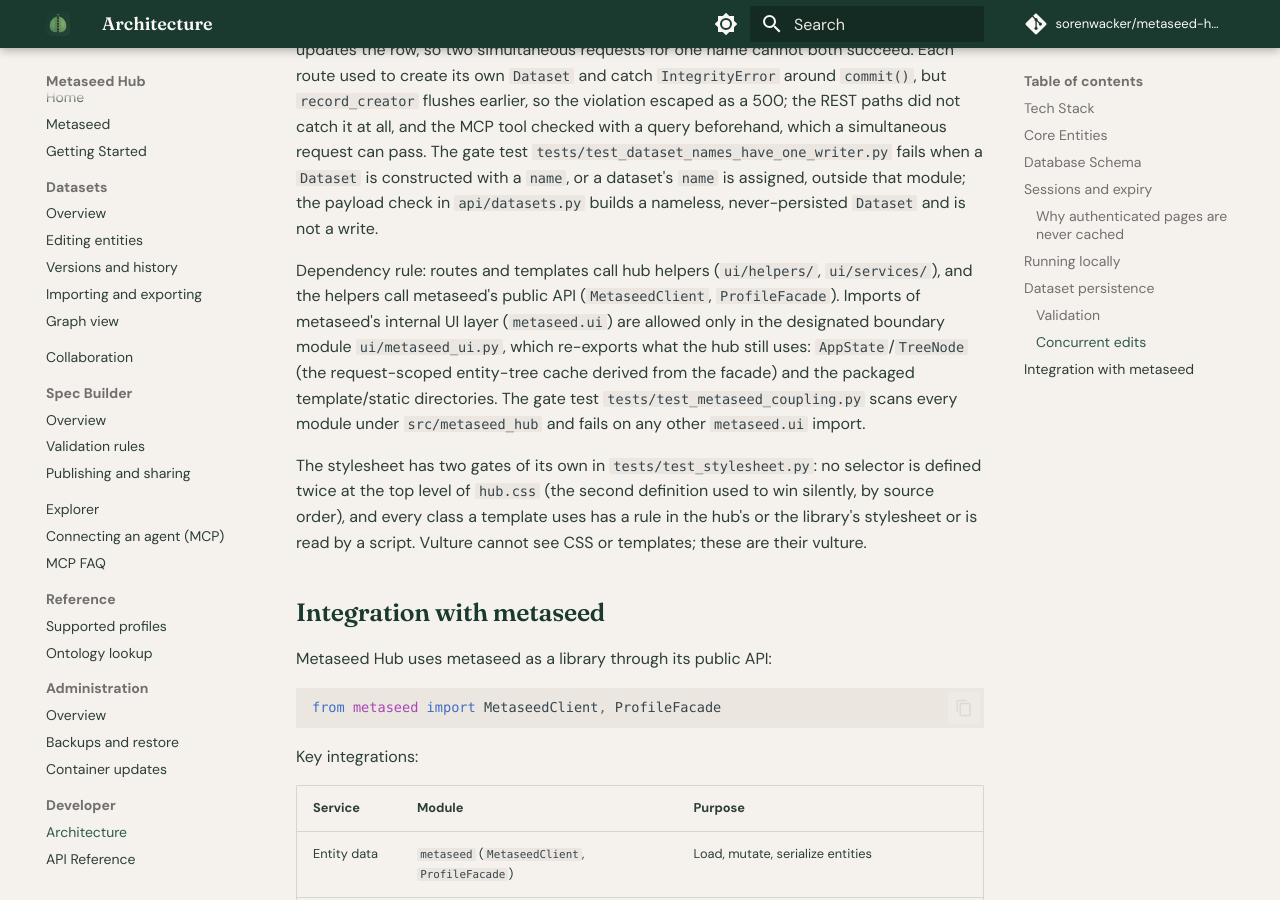
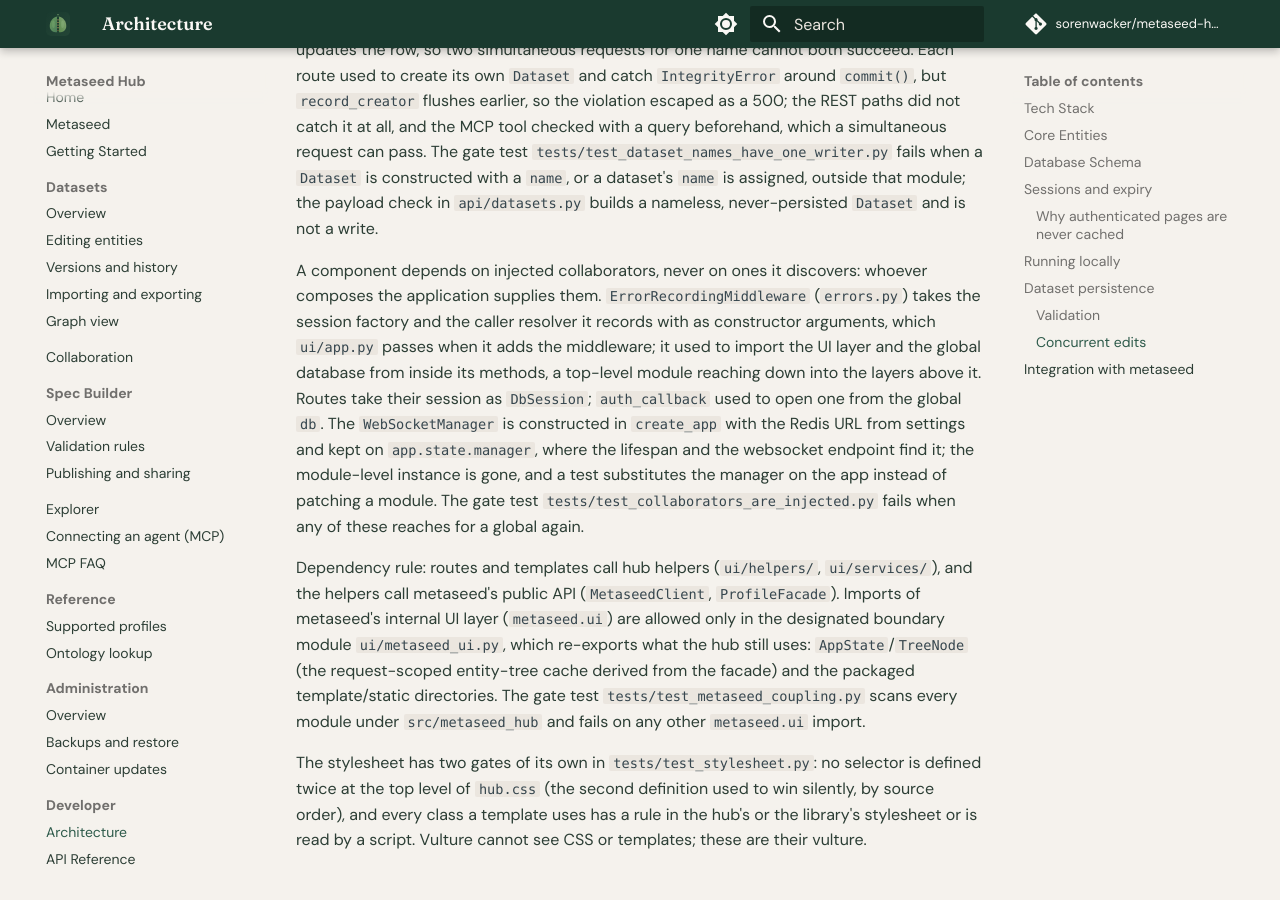
Before and after one commit to sorenwacker/metaseed-hub, an MkDocs documentation site: the page built from docs/developer/architecture.md, in a window 1280 px wide and 900 px high, scrolled down 7801 px. Built offline with MkDocs 1.6.1 and Material for MkDocs 9.7.7, drawn with Linux system fonts in a browser that asks for light colours; comment, search, counter and statistics services are not loaded.

Commit message:
Document that components take their collaborators from the composition root

```diff
--- a/docs/developer/architecture.md
+++ b/docs/developer/architecture.md
@@ -99,6 +99,8 @@ A specification draft is the same shape of problem: every edit rewrites the whol
 
 A dataset name is unique per tenant (`uq_datasets_tenant_name`). Every write that sets a name goes through `repositories/datasets.py`: `create_dataset` for the web form, file import, accession import, the MCP `create_dataset` tool and `POST /api/datasets`, and `rename_dataset` for `PATCH /api/datasets/{id}`. Both raise `DuplicateDatasetNameError` when the name is taken, saying whether a soft-deleted dataset holds it (it keeps its name, and the user no longer sees it), and each interface maps that one error to its own answer: the New Dataset form shows a message, the REST API returns 409, the MCP tool returns the message. The check is made by the database constraint, caught at the flush that inserts or updates the row, so two simultaneous requests for one name cannot both succeed. Each route used to create its own `Dataset` and catch `IntegrityError` around `commit()`, but `record_creator` flushes earlier, so the violation escaped as a 500; the REST paths did not catch it at all, and the MCP tool checked with a query beforehand, which a simultaneous request can pass. The gate test `tests/test_dataset_names_have_one_writer.py` fails when a `Dataset` is constructed with a `name`, or a dataset's `name` is assigned, outside that module; the payload check in `api/datasets.py` builds a nameless, never-persisted `Dataset` and is not a write.
 
+A component depends on injected collaborators, never on ones it discovers: whoever composes the application supplies them. `ErrorRecordingMiddleware` (`errors.py`) takes the session factory and the caller resolver it records with as constructor arguments, which `ui/app.py` passes when it adds the middleware; it used to import the UI layer and the global database from inside its methods, a top-level module reaching down into the layers above it. Routes take their session as `DbSession`; `auth_callback` used to open one from the global `db`. The `WebSocketManager` is constructed in `create_app` with the Redis URL from settings and kept on `app.state.manager`, where the lifespan and the websocket endpoint find it; the module-level instance is gone, and a test substitutes the manager on the app instead of patching a module. The gate test `tests/test_collaborators_are_injected.py` fails when any of these reaches for a global again.
+
 Dependency rule: routes and templates call hub helpers (`ui/helpers/`, `ui/services/`), and the helpers call metaseed's public API (`MetaseedClient`, `ProfileFacade`). Imports of metaseed's internal UI layer (`metaseed.ui`) are allowed only in the designated boundary module `ui/metaseed_ui.py`, which re-exports what the hub still uses: `AppState`/`TreeNode` (the request-scoped entity-tree cache derived from the facade) and the packaged template/static directories. The gate test `tests/test_metaseed_coupling.py` scans every module under `src/metaseed_hub` and fails on any other `metaseed.ui` import.
 
 The stylesheet has two gates of its own in `tests/test_stylesheet.py`: no selector is defined twice at the top level of `hub.css` (the second definition used to win silently, by source order), and every class a template uses has a rule in the hub's or the library's stylesheet or is read by a script. Vulture cannot see CSS or templates; these are their vulture.
```
